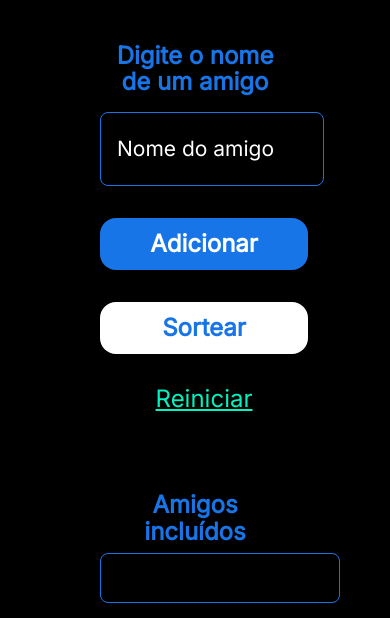
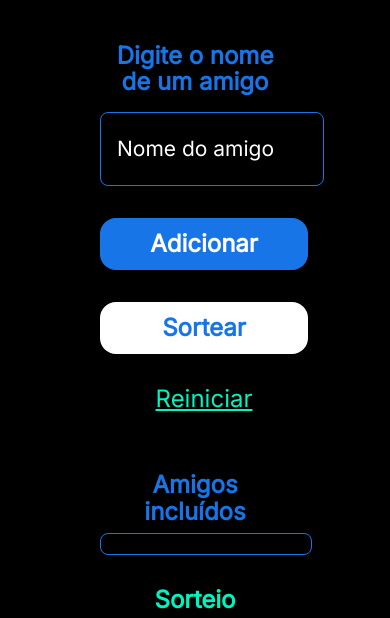
Before and after one commit to degrandelucas/SorteadorNomesEmLote, a plain HTML site: page index.html in a window 390 px wide. Shown: the part 233-851 px from the top of the page. Drawn offline with nearby package versions, Linux system fonts and the light colour scheme.

Commit message:
diminuir container dos nomes dos amigos listados para melhorar na versao mobile

```diff
--- a/css/media-1170.css
+++ b/css/media-1170.css
@@ -16,7 +16,11 @@
     .content{
         width: 100%;
         height: 100vh;
-}
+    }
+
+    .content__main{
+        gap: 60px;
+    }
 
     .section__title{
         font-size: 60px;
@@ -42,6 +46,9 @@
 
     .friends__container{
         width: 100%;
+        align-items: flex-start;
+        display: flex;
+        padding: 10px;
     }
 
     .section--results{
```
